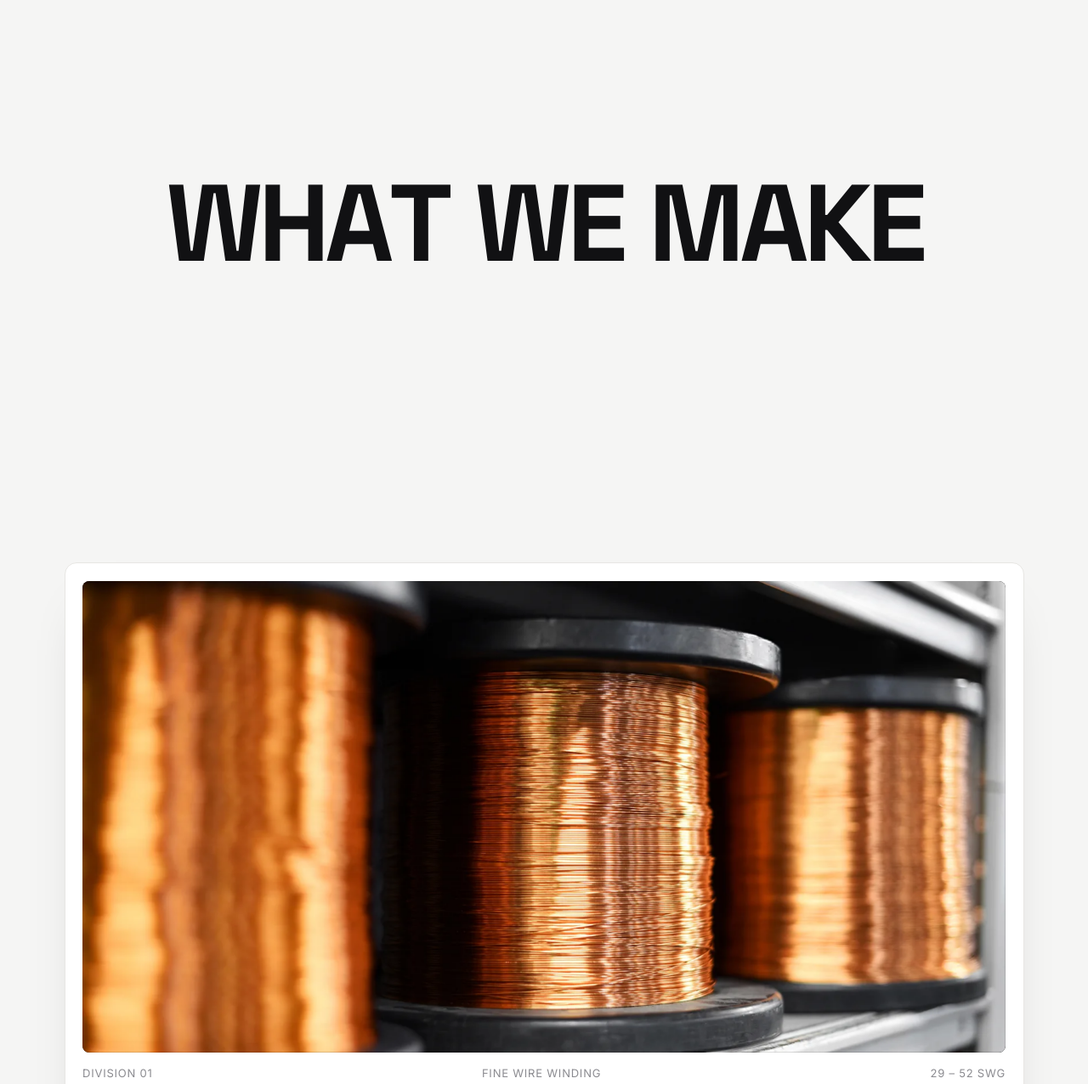
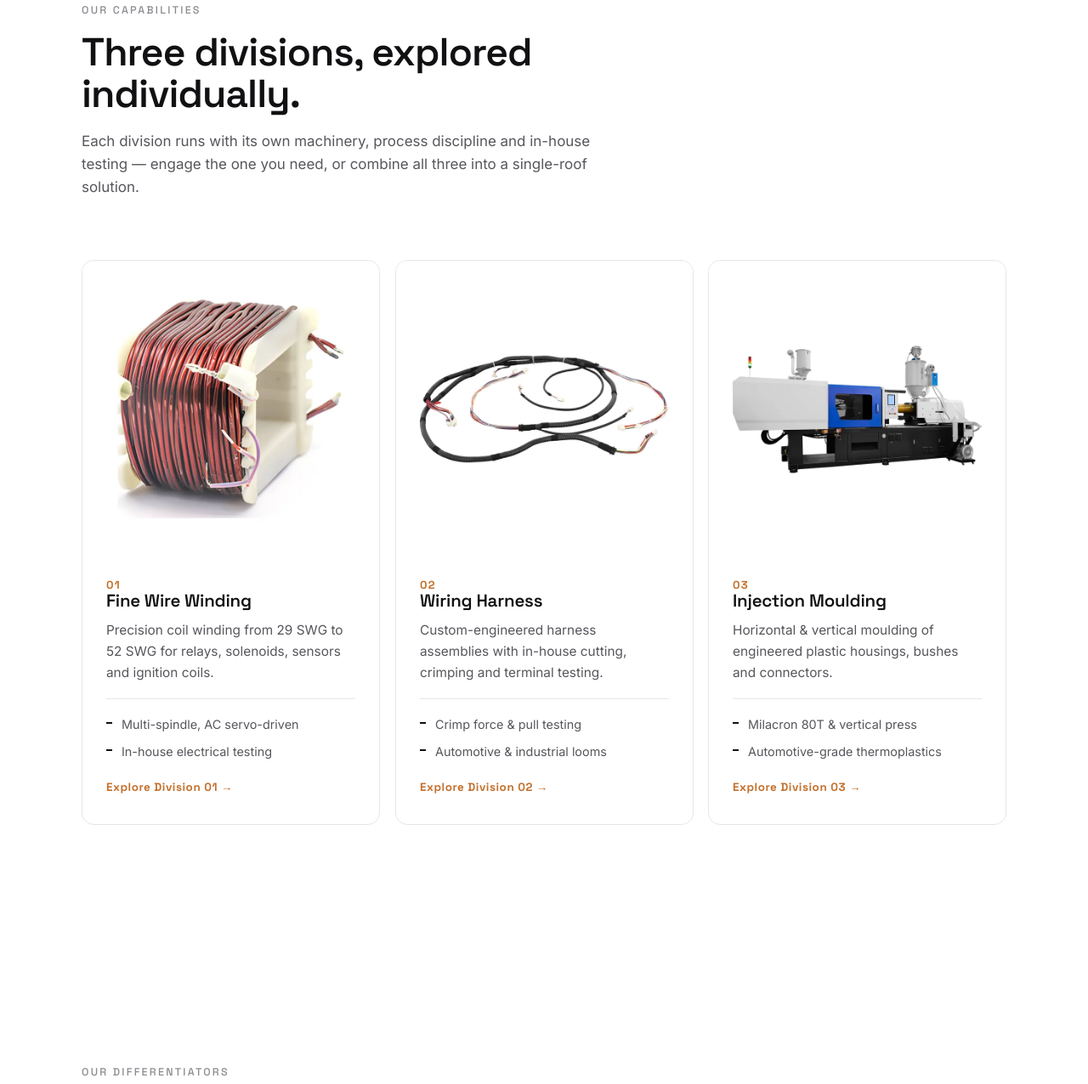
Before and after one commit to atharvakun/portfolio-website, a plain HTML site: page index.html in a window 1280 px wide. Shown: the part 5618-6894 px from the top of the page at 85% size. Drawn offline with Linux system fonts and the light colour scheme; animation ran at ten frames a second.

Commit message:
Restore the three division cards under 'What we make' on the home page
Client preferred the earlier card layout to the sticky stacking section.
Markup is the pre-stacking section verbatim; CSS unchanged.

Co-Authored-By: Claude Fable 5.1 <noreply@anthropic.com>

```diff
--- a/index.html
+++ b/index.html
@@ -345,56 +345,56 @@
         </div>
       </div>
 
-      <!-- ─── THREE DIVISIONS (sticky title + stacking cards) ─────────────────── -->
-      <section class="stack" id="divisions" aria-labelledby="stack-title">
-        <h2 class="stack__title" id="stack-title" aria-label="What we make"></h2>
-        <ul class="stack__cards">
-            <li class="stack__card" style="--i:0;">
-              <a href="winding.html" class="stack__link">
-                <div class="stack__media"><img class="stack__img" src="images/enamelled-copper-wire-spools-1600.webp" alt="Enamelled copper wire spools" width="1600" height="1067" loading="lazy" /></div>
-                <div class="stack__meta"><span>Division 01</span><span>Fine wire winding</span><span>29 – 52 SWG</span></div>
-                <div class="stack__foot"><h3 class="stack__name">Fine Wire Winding</h3><svg class="stack__arrow" viewBox="0 0 38 38" fill="none" stroke="currentColor" stroke-width="1.5" aria-hidden="true"><path d="M9.5 30.08 30.08 9.5M10.32 9.5h19.76v19.76"/></svg></div>
-              </a>
-            </li>
-            <li class="stack__card" style="--i:1;">
-              <a href="harness.html" class="stack__link">
-                <div class="stack__media"><img class="stack__img" src="images/automotive-wiring-harness-ecu-1600.webp" alt="Automotive wiring harness routed to an ECU" width="1600" height="1067" loading="lazy" /></div>
-                <div class="stack__meta"><span>Division 02</span><span>Wiring harness</span><span>Automotive &amp; appliance</span></div>
-                <div class="stack__foot"><h3 class="stack__name">Wiring Harness</h3><svg class="stack__arrow" viewBox="0 0 38 38" fill="none" stroke="currentColor" stroke-width="1.5" aria-hidden="true"><path d="M9.5 30.08 30.08 9.5M10.32 9.5h19.76v19.76"/></svg></div>
-              </a>
-            </li>
-            <li class="stack__card" style="--i:2;">
-              <a href="moulding.html" class="stack__link">
-                <div class="stack__media"><img class="stack__img" src="images/horizontal-injection-moulding-machine-1600.webp" alt="Horizontal injection moulding machine" width="1600" height="1067" loading="lazy" /></div>
-                <div class="stack__meta"><span>Division 03</span><span>Injection moulding</span><span>Engineering plastics</span></div>
-                <div class="stack__foot"><h3 class="stack__name">Injection Moulding</h3><svg class="stack__arrow" viewBox="0 0 38 38" fill="none" stroke="currentColor" stroke-width="1.5" aria-hidden="true"><path d="M9.5 30.08 30.08 9.5M10.32 9.5h19.76v19.76"/></svg></div>
-              </a>
-            </li>
-            <li class="stack__card" style="--i:3;">
-              <a href="products.html" class="stack__link">
-                <div class="stack__media stack__media--contain"><img class="stack__img" src="images/fine-wire-coil-bobbin-1600.webp" alt="Fine-wire coil on a bobbin" width="1600" height="1067" loading="lazy" /></div>
-                <div class="stack__meta"><span>Products</span><span>Wound components</span><span>Built to the drawing</span></div>
-                <div class="stack__foot"><h3 class="stack__name">Wound Components</h3><svg class="stack__arrow" viewBox="0 0 38 38" fill="none" stroke="currentColor" stroke-width="1.5" aria-hidden="true"><path d="M9.5 30.08 30.08 9.5M10.32 9.5h19.76v19.76"/></svg></div>
-              </a>
-            </li>
-        </ul>
-        <div class="stack__index">
-          <div class="stack__index-head"><span>[ Component families ]</span><span>05</span></div>
-          <ol class="stack__rows">
-              <li><div class="stack__hairline" aria-hidden="true"></div>
-                <a href="products.html#components" class="stack__row"><span class="stack__num">05</span><span class="stack__row-name">Relay &amp; Contactor Coils</span><span class="stack__row-meta">Winding</span><span class="stack__row-meta">Automotive · Switchgear</span><svg class="stack__arrow stack__arrow--small" viewBox="0 0 38 38" fill="none" stroke="currentColor" stroke-width="1.5" aria-hidden="true"><path d="M9.5 30.08 30.08 9.5M10.32 9.5h19.76v19.76"/></svg></a></li>
-              <li><div class="stack__hairline" aria-hidden="true"></div>
-                <a href="products.html#components" class="stack__row"><span class="stack__num">06</span><span class="stack__row-name">Transformer, Ferrite-Core &amp; Inductors</span><span class="stack__row-meta">Winding</span><span class="stack__row-meta">Power · Electronics</span><svg class="stack__arrow stack__arrow--small" viewBox="0 0 38 38" fill="none" stroke="currentColor" stroke-width="1.5" aria-hidden="true"><path d="M9.5 30.08 30.08 9.5M10.32 9.5h19.76v19.76"/></svg></a></li>
-              <li><div class="stack__hairline" aria-hidden="true"></div>
-                <a href="products.html#components" class="stack__row"><span class="stack__num">07</span><span class="stack__row-name">Motor &amp; Pump Windings</span><span class="stack__row-meta">Winding</span><span class="stack__row-meta">Appliance · Industrial</span><svg class="stack__arrow stack__arrow--small" viewBox="0 0 38 38" fill="none" stroke="currentColor" stroke-width="1.5" aria-hidden="true"><path d="M9.5 30.08 30.08 9.5M10.32 9.5h19.76v19.76"/></svg></a></li>
-              <li><div class="stack__hairline" aria-hidden="true"></div>
-                <a href="products.html#components" class="stack__row"><span class="stack__num">08</span><span class="stack__row-name">Solenoid, MCB &amp; Defrost-Timer Coils</span><span class="stack__row-meta">Winding</span><span class="stack__row-meta">Switchgear · Appliance</span><svg class="stack__arrow stack__arrow--small" viewBox="0 0 38 38" fill="none" stroke="currentColor" stroke-width="1.5" aria-hidden="true"><path d="M9.5 30.08 30.08 9.5M10.32 9.5h19.76v19.76"/></svg></a></li>
-              <li><div class="stack__hairline" aria-hidden="true"></div>
-                <a href="contact.html" class="stack__row"><span class="stack__num">09</span><span class="stack__row-name">Custom Engineered Assemblies</span><span class="stack__row-meta">All divisions</span><span class="stack__row-meta">To specification</span><svg class="stack__arrow stack__arrow--small" viewBox="0 0 38 38" fill="none" stroke="currentColor" stroke-width="1.5" aria-hidden="true"><path d="M9.5 30.08 30.08 9.5M10.32 9.5h19.76v19.76"/></svg></a></li>
-          </ol>
-          <div class="stack__hairline" aria-hidden="true"></div>
+      <!-- ─── THREE DIVISIONS ─────────────────────────────────────────────────── -->
+      <section class="section" id="divisions">
+        <div class="container">
+          <div class="section-heading reveal">
+            <p class="eyebrow">Our Capabilities</p>
+            <h2>Three divisions, explored individually.</h2>
+            <p class="section-sub">
+              Each division runs with its own machinery, process discipline and in-house
+              testing — engage the one you need, or combine all three into a single-roof solution.
+            </p>
+          </div>
+
+          <div class="card-grid card-grid-3 reveal">
+            <a class="card" href="winding.html">
+              <div class="card-media"><img src="images/fine-wire-coil-bobbin-800sq.webp" alt="Fine-wire coil on a bobbin" width="800" height="800" loading="lazy" /></div>
+              <span class="sec-num">01</span>
+              <h3>Fine Wire Winding</h3>
+              <p>Precision coil winding from 29 SWG to 52 SWG for relays, solenoids, sensors and ignition coils.</p>
+              <ul class="card-list">
+                <li>Multi-spindle, AC servo-driven</li>
+                <li>In-house electrical testing</li>
+              </ul>
+              <span class="hx-idx" style="margin-top:20px;">Explore Division 01 →</span>
+            </a>
+            <a class="card" href="harness.html">
+              <div class="card-media"><img src="images/automotive-wiring-harness-ecu-800sq.webp" alt="Automotive wiring harness routed to an ECU" width="800" height="800" loading="lazy" /></div>
+              <span class="sec-num">02</span>
+              <h3>Wiring Harness</h3>
+              <p>Custom-engineered harness assemblies with in-house cutting, crimping and terminal testing.</p>
+              <ul class="card-list">
+                <li>Crimp force &amp; pull testing</li>
+                <li>Automotive &amp; industrial looms</li>
+              </ul>
+              <span class="hx-idx" style="margin-top:20px;">Explore Division 02 →</span>
+            </a>
+            <a class="card" href="moulding.html">
+              <div class="card-media"><img src="images/horizontal-injection-moulding-machine-800sq.webp" alt="Horizontal injection moulding machine" width="800" height="800" loading="lazy" /></div>
+              <span class="sec-num">03</span>
+              <h3>Injection Moulding</h3>
+              <p>Horizontal &amp; vertical moulding of engineered plastic housings, bushes and connectors.</p>
+              <ul class="card-list">
+                <li>Milacron 80T &amp; vertical press</li>
+                <li>Automotive-grade thermoplastics</li>
+              </ul>
+              <span class="hx-idx" style="margin-top:20px;">Explore Division 03 →</span>
+            </a>
+          </div>
         </div>
       </section>
+
 
       <!-- ─── WHY SUPPLAR (differentiators) ───────────────────────────────────── -->
       <section class="section" id="why">
```
